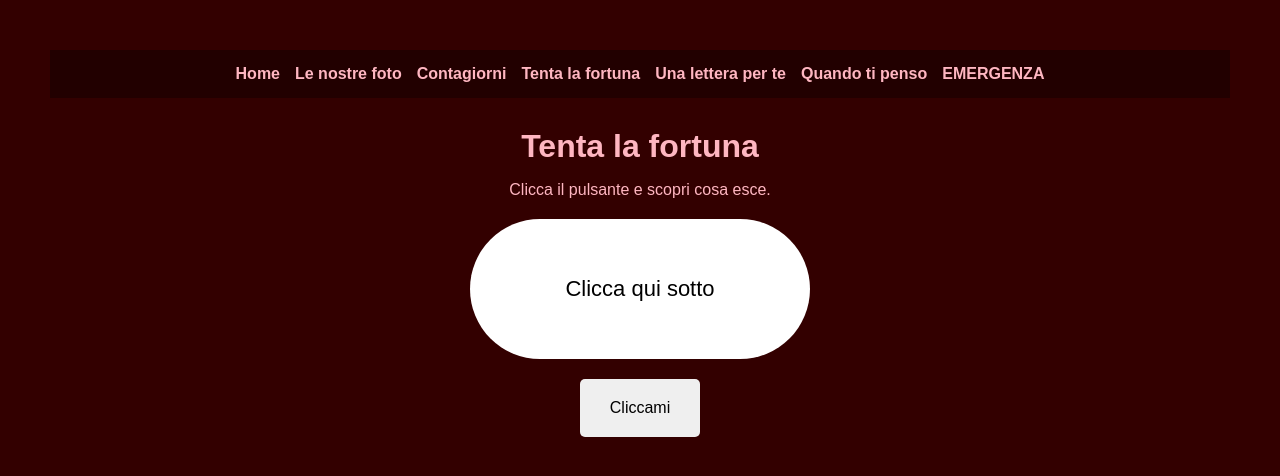
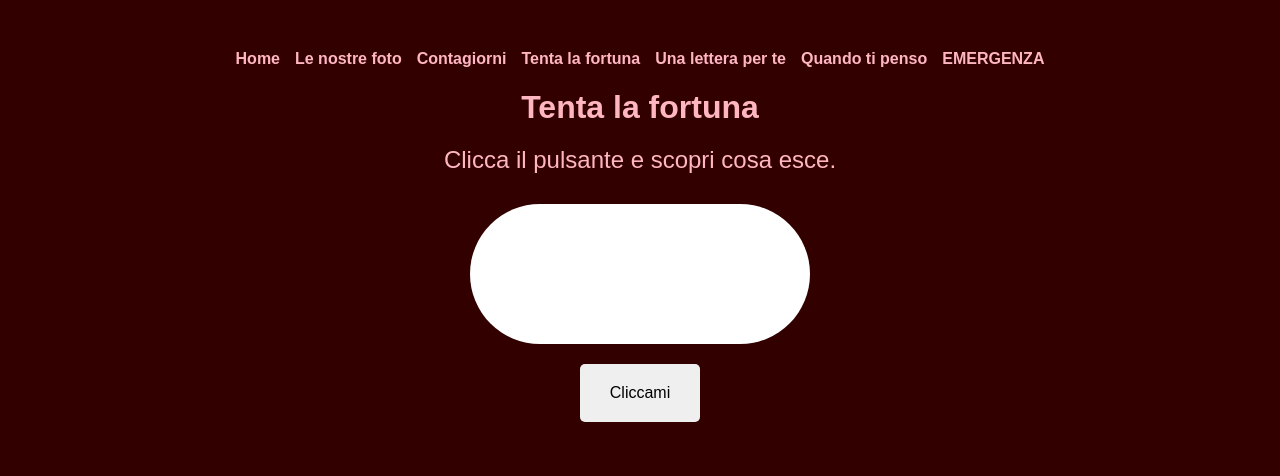
Before and after one commit to diaa098/tiamoclaa, a plain HTML site: page fortuna.html in a window 1280 px wide. Drawn offline with Linux system fonts and the light colour scheme.

Commit message:
Update fortuna.html

```diff
--- a/fortuna.html
+++ b/fortuna.html
@@ -3,7 +3,7 @@
 <head>
 <meta charset="UTF-8">
 <meta name="viewport" content="width=device-width, initial-scale=1.0">
-<title>Tenta la Fortuna</title>
+<title>Tenta la fortuna</title>
 <style>
 body {
     margin: 0;
@@ -35,25 +35,25 @@
     border: none;
     cursor: pointer;
 }
-    .navbar {
+nav {
     display: flex;
+    gap: 15px;
+    margin-bottom: 20px;
     flex-wrap: wrap;
-        gap: 15px;
-        padding: 15px;
-        justify-content: center;
-        background: #220000;
-        margin-bottom: 30px;
+    justify-content:center;
 }
-    .navbar a {
+nav a {
     color: #FFB6C1;
     text-decoration: none;
     font-weight: bold;
 }
+nav a:hover {
+    text-decoration: underline;
+}
 </style>
 </head>
 <body>
-
-<nav class="navbar">
+<nav>
   <a href="home.html">Home</a>
   <a href="foto.html">Le nostre foto</a>
   <a href="contagiorni.html">Contagiorni</a>
@@ -64,21 +64,20 @@
 </nav>
 
 <h1>Tenta la fortuna</h1>
-<p>Clicca il pulsante e scopri cosa esce.</p>
-
-<div id="box">Clicca qui sotto</div>
+<h2>Clicca il pulsante e scopri cosa esce.</h2>
+<div id="box"></div>
 <button onclick="tenta()">Cliccami</button>
 
 <script>
 const frasi = [
-        "Sei tutto per me", "Sono fortunata ad averti", "Ogni giorno ti amo di più", "Sei speciale",
-        "Ti amo più di tutto il resto", "Spero di non farti mai smettere di sorridere", "Vorrei stare con te per sempre",
-        "Sei tutto di cui ho bisogno", "Vorrei stare con te anche quando non voglio nessuno intorno",
-        "Spero che ti svegli ogni giorno felice", "Sei la mia persona preferita", "Il tuo regalo più grande è il tuo amore",
-        "Quando stiamo insieme rendi tutto più bello", "Non riesco a descrivere quanto ti amo", "Sei unica",
-        "Mi manchi ogni giorno", "Sei la cosa migliore che ho", "Sei bellissima",
-        "Spero tu stia per sempre bene con me", "Spero di non deluderti mai", "Sei incredibile",
-        "Ti ammiro", "Ogni giorno ti amo più di ieri"
+    "Sei tutto per me","Sono fortunata ad averti","Ogni giorno ti amo di più","Sei speciale",
+    "Ti amo più di tutto il resto","Spero di non farti mai smettere di sorridere","Vorrei stare con te per sempre",
+    "Sei tutto di cui ho bisogno","Vorrei stare con te anche quando non voglio nessuno intorno",
+    "Spero che ti svegli ogni giorno felice","Sei la mia persona preferita","Il tuo regalo più grande è il tuo amore",
+    "Quando stiamo insieme rendi tutto più bello","Non riesco a descrivere quanto ti amo","Sei unica",
+    "Mi manchi ogni giorno","Sei la cosa migliore che ho","Sei bellissima",
+    "Spero tu stia per sempre bene con me","Spero di non deluderti mai","Sei incredibile",
+    "Ti ammiro","Ogni giorno ti amo più di ieri"
 ];
 
 function tenta() {
@@ -86,6 +85,5 @@
     document.getElementById('box').innerText = frasi[rand];
 }
 </script>
-
 </body>
 </html>
```
Lines whose indentation alone changed are shown as unchanged.
